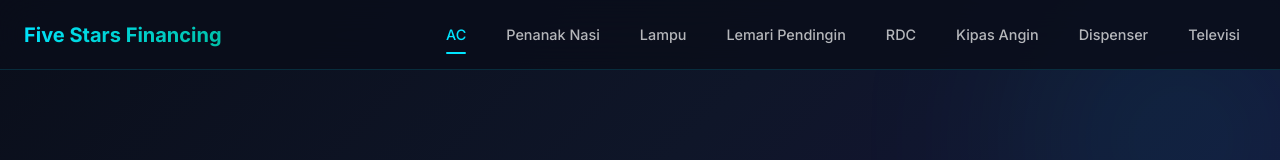
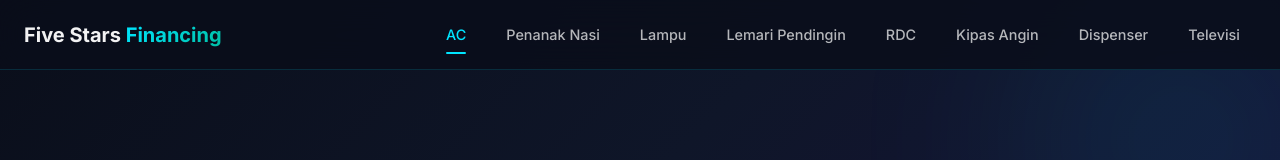
Before and after one commit to tryproject21/five-stars-financing, a website built with Vite: page index.html in a window 1280 px wide. Shown: the top 160 px of the page. Built offline with nearby package versions, Linux system fonts and the light colour scheme.

Commit message:
Change navbar brand Five Stars to white and Financing to gradient

```diff
--- a/index.html
+++ b/index.html
@@ -29,7 +29,7 @@
   <nav id="main-nav" class="navbar">
     <div class="nav-container">
       <a href="#hero" class="nav-brand">
-        <span class="brand-text">Five Stars Financing</span>
+        <span class="brand-text">Five Stars <span class="gradient-text">Financing</span></span>
       </a>
       <div class="nav-links">
         <a href="#" class="nav-link top-nav-link active" data-app="ac">AC</a>
--- a/src/style.css
+++ b/src/style.css
@@ -195,10 +195,7 @@ main {
 }
 
 .brand-text {
-  background: var(--gradient-primary);
-  -webkit-background-clip: text;
-  -webkit-text-fill-color: transparent;
-  background-clip: text;
+  color: var(--text-primary);
 }
 
 .nav-links {
```
